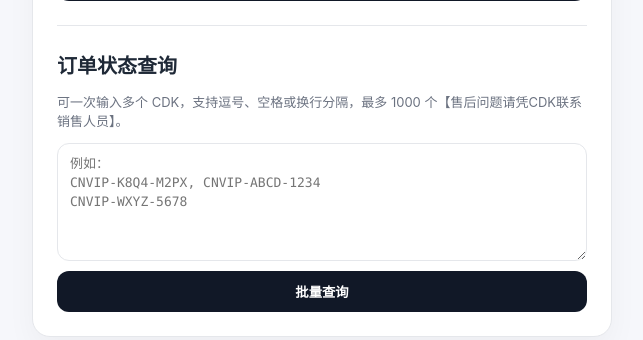
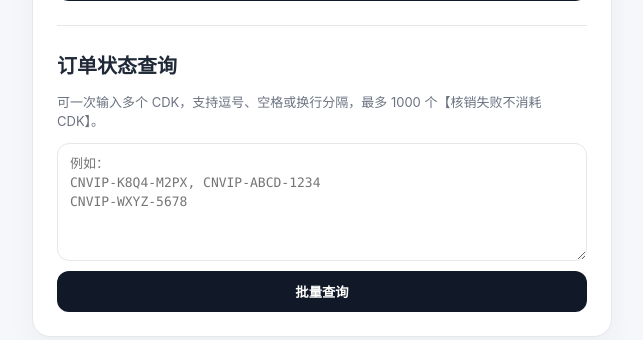
Before and after one commit to chennuo2233-png/vip-cdk-center, a Flask app: page /redeem in a window 1280 px wide. Shown: the part 884-1224 px from the top of the page, without its empty margins (318-961 px from the left). Run offline with Flask 3, Linux system fonts and the light colour scheme; data comes from the database, SQL or seed files in the repository; data that the repository does not hold is empty.

Commit message:
Update redeem.html

```diff
--- a/templates/redeem.html
+++ b/templates/redeem.html
@@ -49,7 +49,7 @@
 
   <hr>
   <h2>订单状态查询</h2>
-  <p class="muted small">可一次输入多个 CDK，支持逗号、空格或换行分隔，最多 1000 个【售后问题请凭CDK联系销售人员】。</p>
+  <p class="muted small">可一次输入多个 CDK，支持逗号、空格或换行分隔，最多 1000 个【核销失败不消耗CDK】。</p>
   <form method="post" class="form batch-check-form">
     <input type="hidden" name="_csrf_token" value="{{ csrf_token() }}">
     <input type="hidden" name="action" value="check">
```
